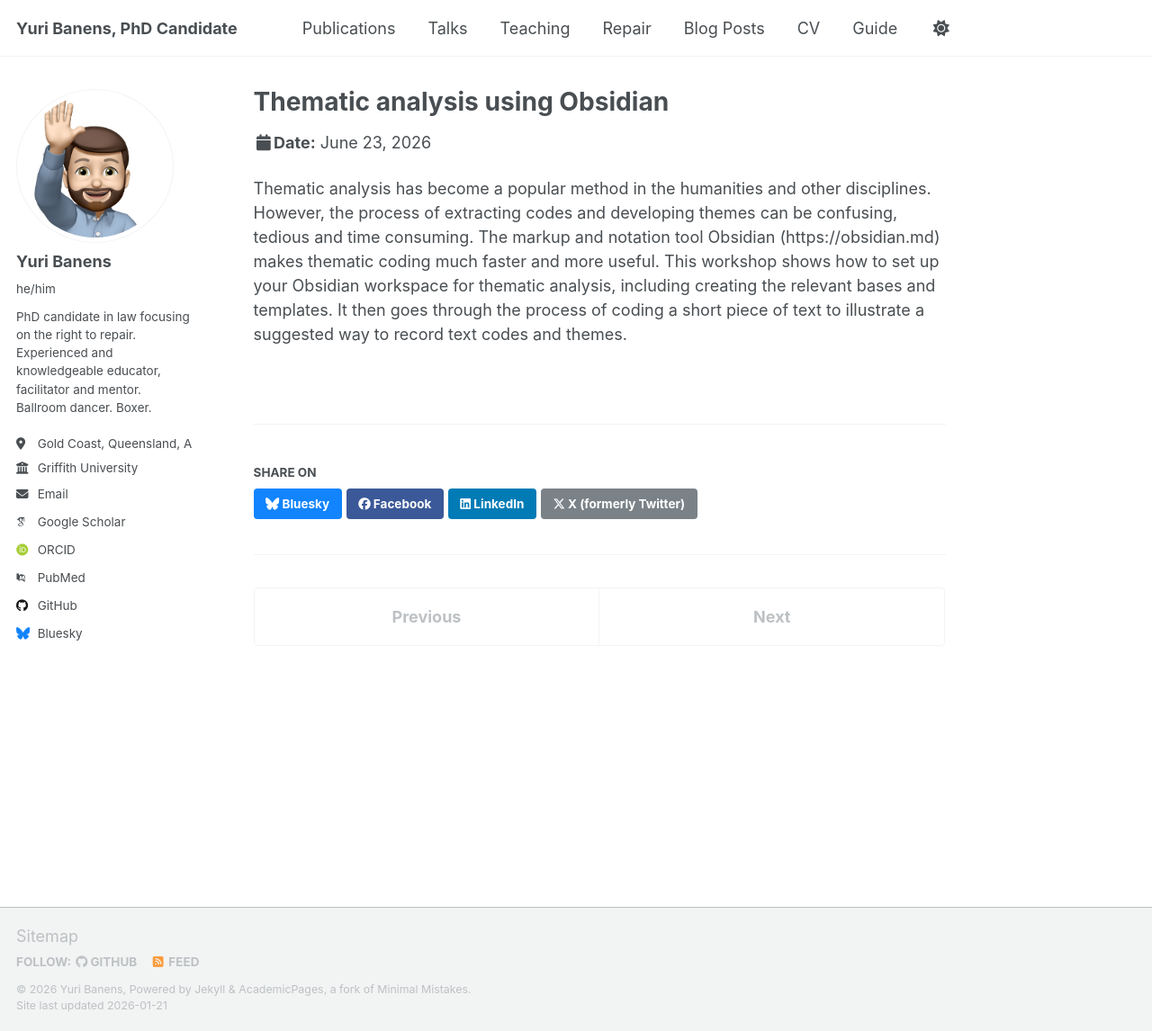
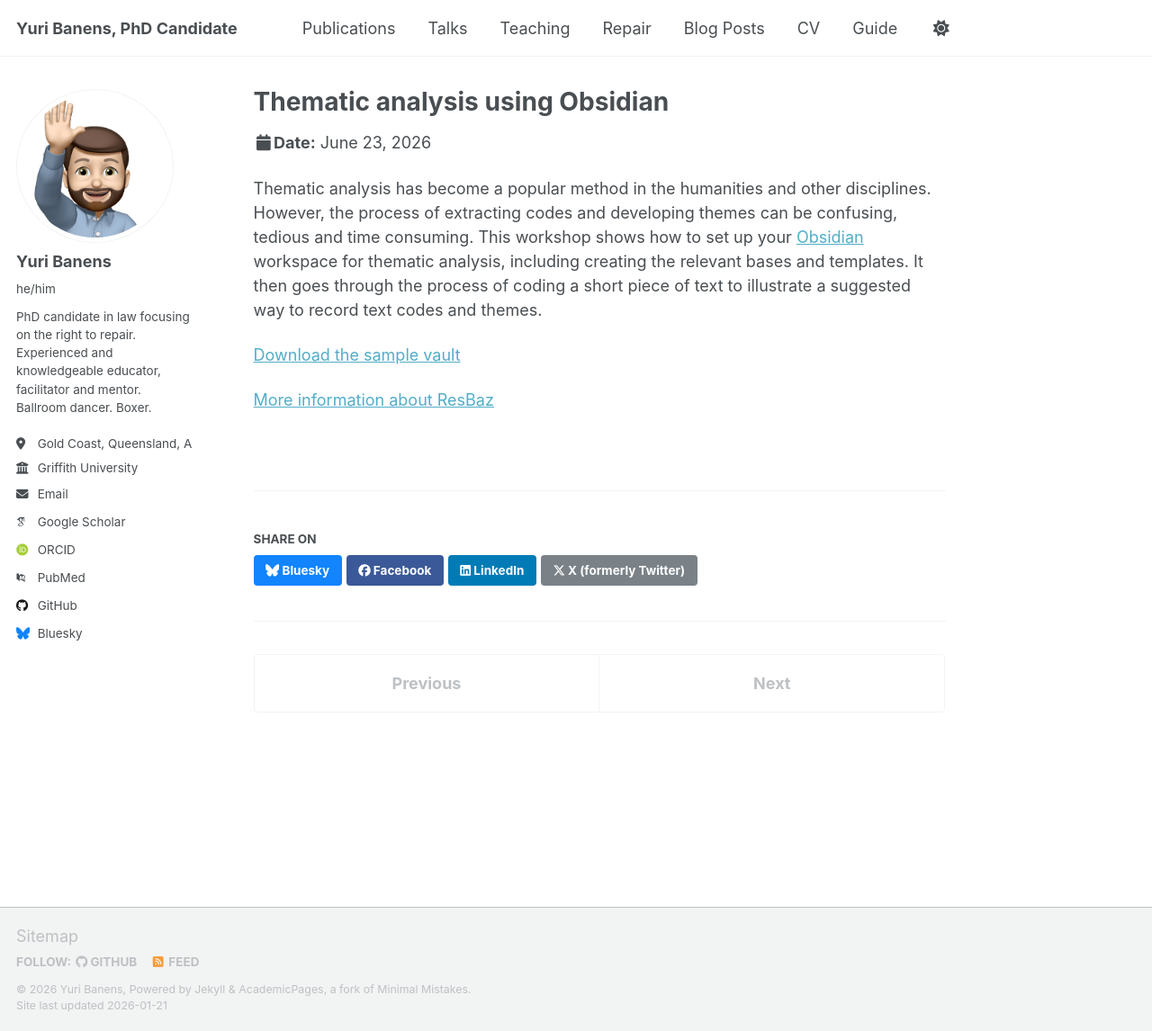
Before and after one commit to ybanens/ybanens.github.io, a Jekyll site: the page built from _talks/2026-06-23-resbaz-obsidian.md, in a window 1280 px wide and 1146 px high. Shown: the whole window at 90% size. Built offline with Jekyll 4.4.1, drawn with Linux system fonts in a browser that asks for light colours; some web fonts are replaced; a script that is not in the unit is left out.

Commit message:
Update 2026-06-23-resbaz-obsidian.md

```diff
--- a/_talks/2026-06-23-resbaz-obsidian.md
+++ b/_talks/2026-06-23-resbaz-obsidian.md
@@ -8,4 +8,8 @@ date: 2026-06-23
 location: "Brisbane, Queensland, Australia"
 ---
 
-Thematic analysis has become a popular method in the humanities and other disciplines. However, the process of extracting codes and developing themes can be confusing, tedious and time consuming. The markup and notation tool Obsidian (https://obsidian.md) makes thematic coding much faster and more useful. This workshop shows how to set up your Obsidian workspace for thematic analysis, including creating the relevant bases and templates. It then goes through the process of coding a short piece of text to illustrate a suggested way to record text codes and themes.
+Thematic analysis has become a popular method in the humanities and other disciplines. However, the process of extracting codes and developing themes can be confusing, tedious and time consuming. This workshop shows how to set up your [Obsidian](https://obsidian.md) workspace for thematic analysis, including creating the relevant bases and templates. It then goes through the process of coding a short piece of text to illustrate a suggested way to record text codes and themes.
+
+[Download the sample vault](https://github.com/ybanens/ybanens.github.io/blob/master/files/Thematic%20analysis%20-%20example%20vault.zip)
+
+[More information about ResBaz](https://ardc.edu.au/event/resbaz-queensland-2026/)
```
